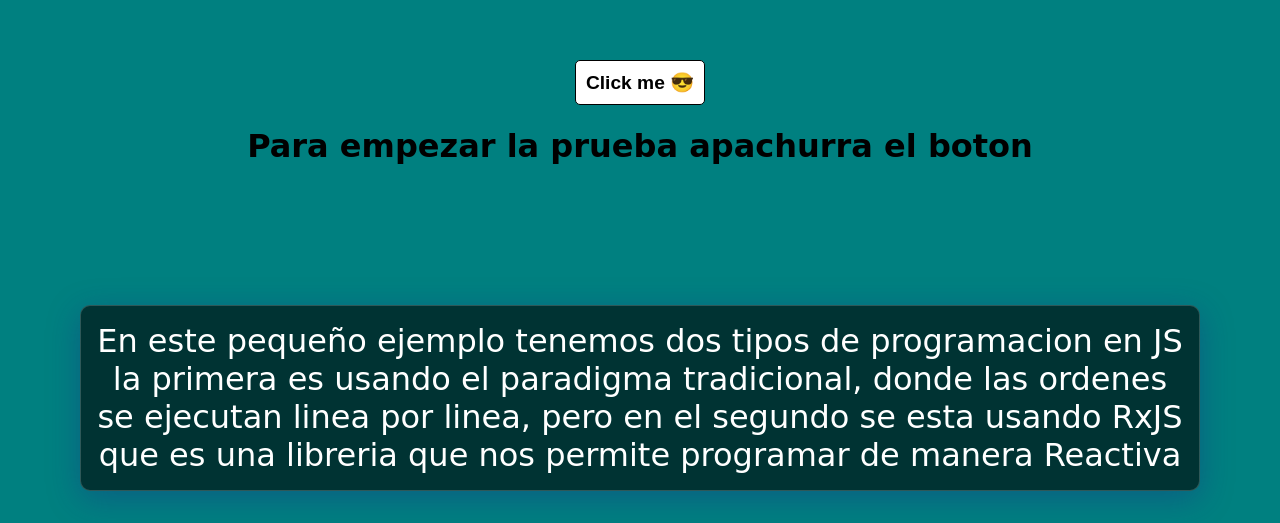
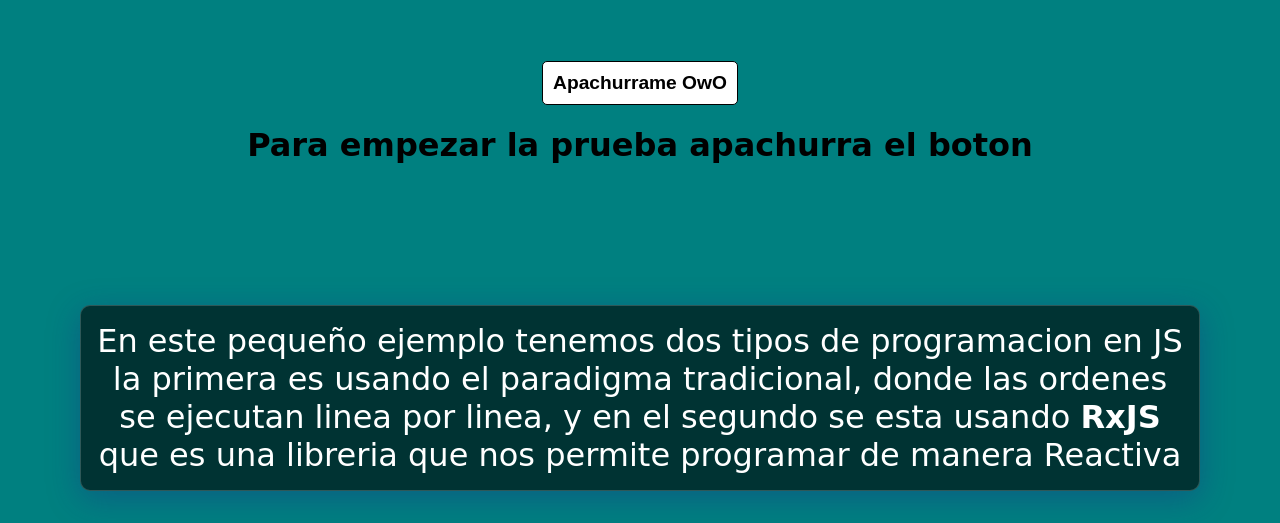
Before and after one commit to Jose1060/index, a website built with webpack: page src/index.html in a window 1280 px wide. Shown: the part 277-800 px from the top of the page. Built offline with nearby package versions, Linux system fonts and the light colour scheme; a web font is replaced by a local one.

Commit message:
Update 2

```diff
--- a/src/index.html
+++ b/src/index.html
@@ -14,7 +14,7 @@
 	</head>
 	<body>
 		<div class="container" id="container-main">
-			<button class="btn-main" type="button">Click me 😎</button>
+			<button class="btn-main" type="button">Apachurrame OwO</button>
 			<h1 id="title" class="title">
 				Para empezar la prueba apachurra el boton
 			</h1>
@@ -23,8 +23,9 @@
 			<p class="description">
 				En este pequeño ejemplo tenemos dos tipos de programacion en JS la
 				primera es usando el paradigma tradicional, donde las ordenes se
-				ejecutan linea por linea, pero en el segundo se esta usando RxJS que es
-				una libreria que nos permite programar de manera Reactiva
+				ejecutan linea por linea, y en el segundo se esta usando
+				<strong>RxJS </strong> que es una libreria que nos permite programar de
+				manera Reactiva
 			</p>
 		</div>
 	</body>
--- a/src/index.ts
+++ b/src/index.ts
@@ -17,7 +17,7 @@ import { fromEvent, interval, throttleTime } from "rxjs";
 
 	//Subscription
 	observableButton$.pipe(throttleTime(5000)).subscribe(() => {
-		console.log("en este caso cambiar el color");
+		console.log("En este caso cambiar el color");
 		block.style.backgroundColor = "darkblue";
 		title.innerHTML = "Es de noche";
 		title.style.color = "white";
```
